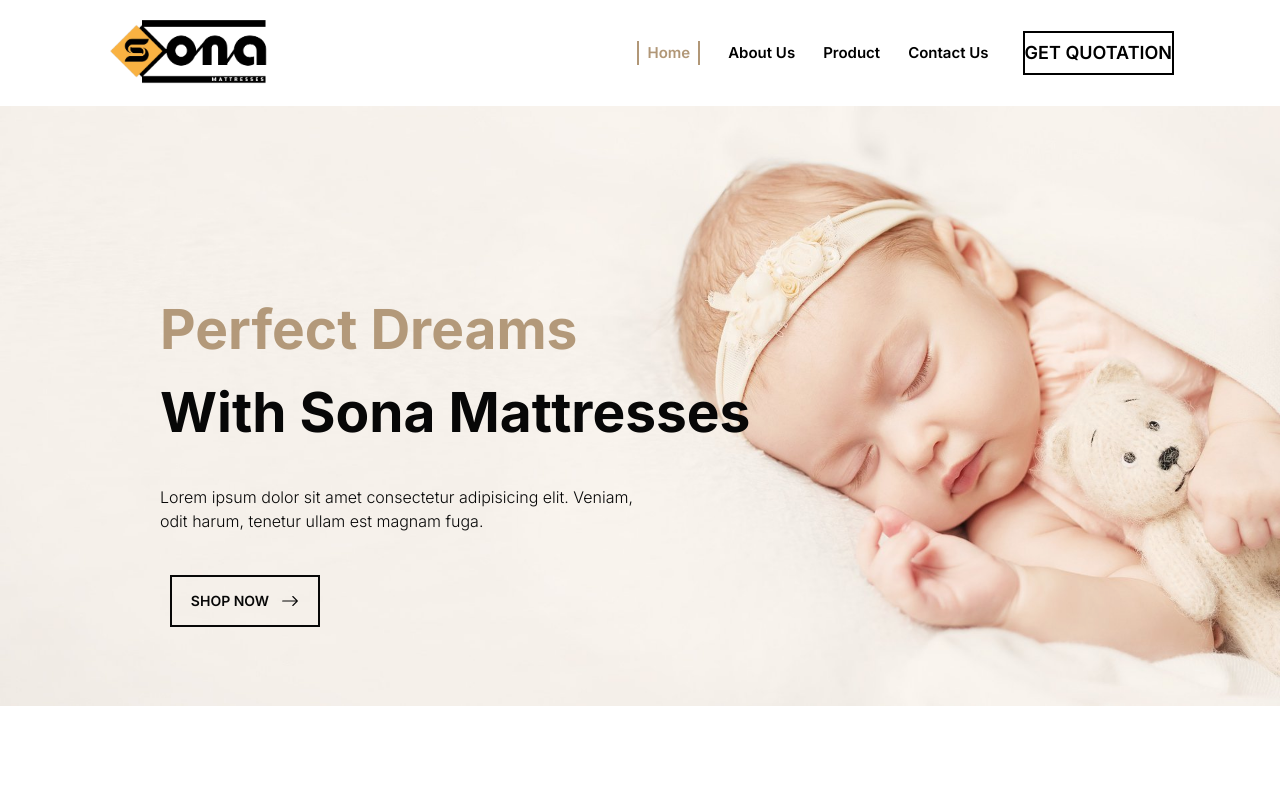
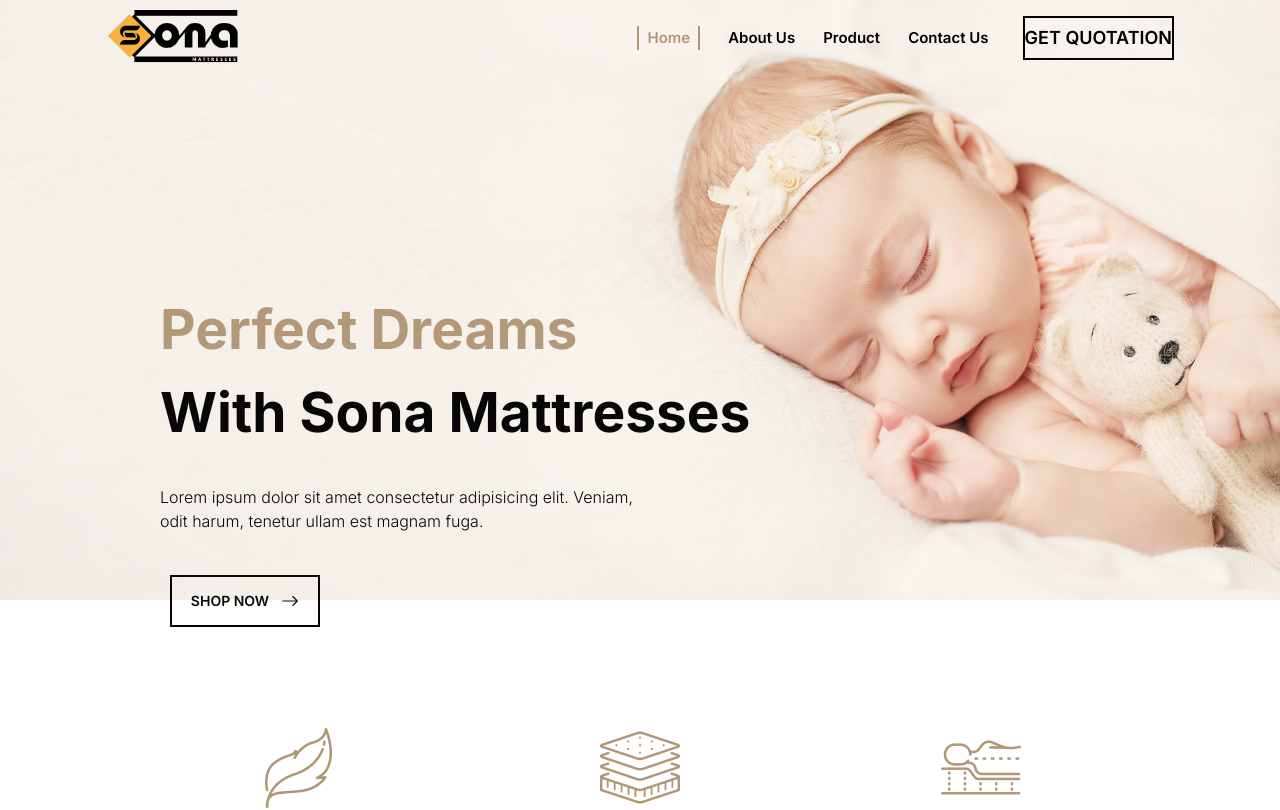
Before and after one commit to shadrajput/Sona-Mattresses, a Next.js app: page / in a window 1280 px wide. Shown: the top 810 px of the page. Built offline with nearby package versions, Linux system fonts and the light colour scheme.

Commit message:
Changes in navbar

```diff
--- a/src/components/Header.jsx
+++ b/src/components/Header.jsx
@@ -1,4 +1,4 @@
-import { Fragment } from 'react'
+import { Fragment, useState, useEffect } from 'react'
 import Link from 'next/link'
 import { Popover, Transition } from '@headlessui/react'
 import clsx from 'clsx'
@@ -8,6 +8,7 @@ import { useRouter } from 'next/router';
 
 
 function MobileNavigation() {
+
   return (
     <Popover>
       {({ open, close }) => (
@@ -96,6 +97,21 @@ function MobileNavigation() {
 }
 
 export function Header(props) {
+  const [scrollPosition, setScrollPosition] = useState(0);
+
+  useEffect(() => {
+    const handleScroll = () => {
+      setScrollPosition(window.scrollY);
+    };
+
+    window.addEventListener('scroll', handleScroll);
+
+    // Clean up the event listener when the component unmounts
+    return () => {
+      window.removeEventListener('scroll', handleScroll);
+    };
+  }, []);
+
   const NavLink = [
     {
       name: "Home",
@@ -118,12 +134,12 @@ export function Header(props) {
   const router = useRouter()
 
   return (
-    <header className="px-24">
+    <header className={`px-24 w-full fixed top-0 z-[999] duration-300 ${scrollPosition > 0 ? 'bg-white shadow-md' : ''} `}>
       <nav className="relative z-50 text-sm">
-        <ul className="flex items-center py-2">
+        <ul className="flex items-center">
           <li>
             <Link href="/">
-              <div className='w-48 cursor-pointer'>
+              <div className='w-40 cursor-pointer'>
                 <Image src={Logo} alt="fess manager logo" className='' />
               </div>
             </Link>
@@ -134,6 +150,7 @@ export function Header(props) {
                 NavLink.map(({ link, name }) => (
                   <Link
                     name={name}
+                    key={name}
                     href={link}
                   >
                     <a className={`${router.pathname === link ? "text-[#b19777] border-x-2 px-2 border-[#b19777]" : "text-black"} font-semibold hover:text-[#b19777] text-[15px]`}>
```
Also changed, not shown: public/favicon.png (renamed from public/Icons/favicon.png), 1 other file (tests, documents, lock files or other folders).
